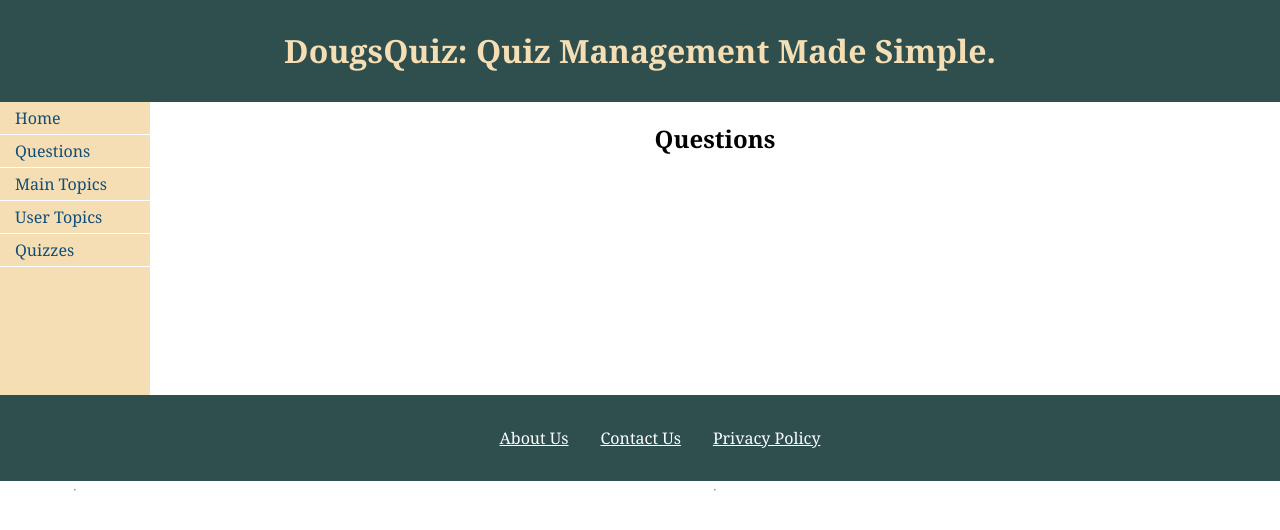
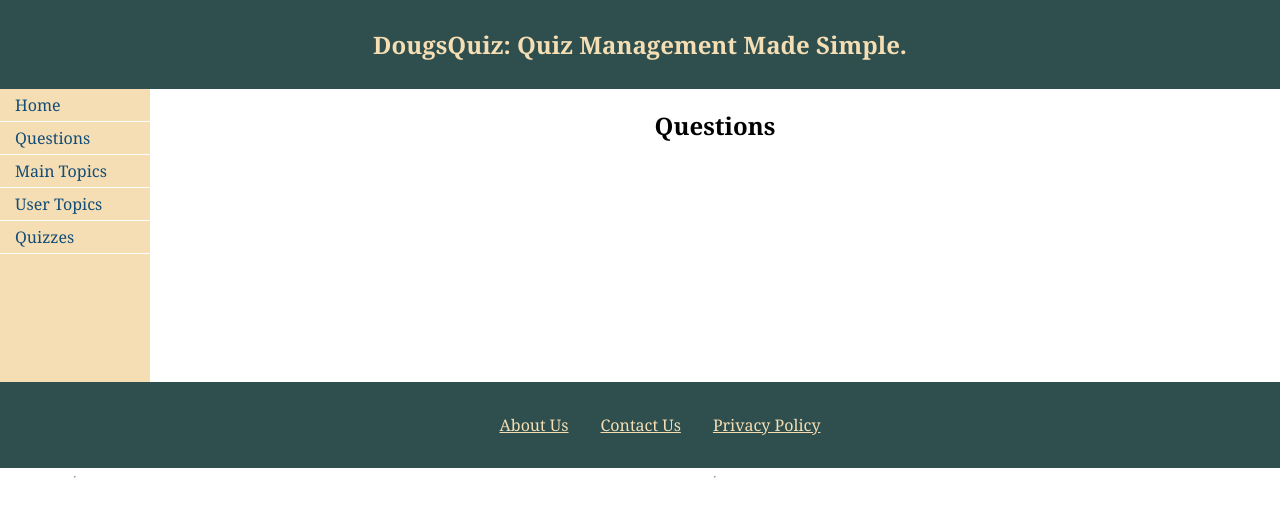
Before and after one commit to Dougmac21/QuizzR, a Flask app: page /questions in a window 1280 px wide. Shown: the top 530 px of the page. Run offline with Flask 2, Linux system fonts and the light colour scheme; data that the repository does not hold is empty; some libraries are stand-ins or nearby versions.

Commit message:
Fixed footer to bottom of visible site

```diff
--- a/pub_quiz_app/static/style.css
+++ b/pub_quiz_app/static/style.css
@@ -19,7 +19,7 @@
                                   /* GRID LAYOUT */
 /* ***************************************************************************** */
 
-  body {
+  body > article {
     display: grid;
     grid-template-areas:
       'header header'
@@ -28,25 +28,25 @@
     grid-template-columns: 10fr 90fr;
     }
 
-  body > header {
+  body > article > header {
     background-color: darkslategray;
     color: wheat;
     grid-area: header;
-
   }
 
-  body > nav {
+  body > article > nav {
     background-color: wheat;
     grid-area: nav;
   }
 
-  body > main {
+  body > article > main {
     background-color: white;
     grid-area: main;
   }
 
-  body > footer {
+  body > article > footer {
     background-color: darkslategrey;
+    color: wheat;
     grid-area: footer;
   }
 
@@ -54,7 +54,7 @@
                                       /* HEADER */
   /* ***************************************************************************** */
 
-  body > header {
+  body > article > header {
     margin: 0;
     padding: 8px;
     font-family: Cambria, Cochin, Georgia, Times, 'Times New Roman', serif;
@@ -68,11 +68,11 @@
                                       /* NAVBAR */
   /* ***************************************************************************** */
 
-body > nav > ul{
+body > article > nav > ul{
   float: left;
-  margin-right: 10px;
+  margin-right: 8px;
   position: relative;
-  margin-bottom: 62px;
+  margin-bottom: 58px;
 }
 
 #menuwrapper > ul {
@@ -103,9 +103,11 @@
 #menuwrapper > ul > li > ul {
   position: absolute;
   display: none;
+  list-style: none;
 }
 
 #menuwrapper > ul > li:hover > ul {
+  background-color: wheat;
   left: 150px;
   top: 0px;
   display: block;
@@ -115,7 +117,8 @@
                                       /* FOOTER */
 /* ***************************************************************************** */
 
-body > footer > ul {
+
+body > article > footer > ul {
   text-align: center;
   display: flex;
   flex-direction: row;
@@ -125,12 +128,12 @@
   color: wheat;
 }
 
-body > footer > ul > li {
+body > article > footer > ul > li {
   padding: 16px;
 }
 
-body > footer > ul > li > a{
-  color: white;
+body > article > footer > ul > li > a{
+  color: wheat;
 }
 
 
@@ -139,7 +142,7 @@
                                   /* index.html */
 /* ***************************************************************************** */
 
-body > main {
+body > article > main {
   text-align: center;
 }
 
@@ -150,7 +153,7 @@
                                   /* about.html */
 /* ***************************************************************************** */
 
-body > main {
+body > article > main {
   text-align: center;
 }
 
@@ -161,7 +164,7 @@
                                   /* contact.html */
 /* ***************************************************************************** */
 
-body > main {
+body > article > main {
   text-align: center;
 }
 
@@ -172,7 +175,7 @@
                                   /* privacy.html */
 /* ***************************************************************************** */
 
-body > main {
+body > article > main {
   text-align: center;
 }
 
@@ -183,7 +186,7 @@
                                   /* ALL QUESTIONS */
 /* ***************************************************************************** */
 
-#all_questions > h2 {
+/* #all_questions > h2 {
   text-align: center;
 }
 
@@ -235,4 +238,4 @@
 
 .delete_button {
   grid-area: delete_button;
-}
+} */
--- a/pub_quiz_app/templates/base.html
+++ b/pub_quiz_app/templates/base.html
@@ -7,7 +7,9 @@
         <title>DougsQuiz</title>
     </head>
 
-    <body class="container">
+    <body>
+
+        <article class="container">
 
             <header class="item item-1" id="base_header">
                 <h1>DougsQuiz: Quiz Management Made Simple.</h1>
@@ -63,5 +65,7 @@
                 </ul>
             </footer>
 
+        </article>
+
     </body>
 </html>
```
Lines whose indentation alone changed are shown as unchanged.
